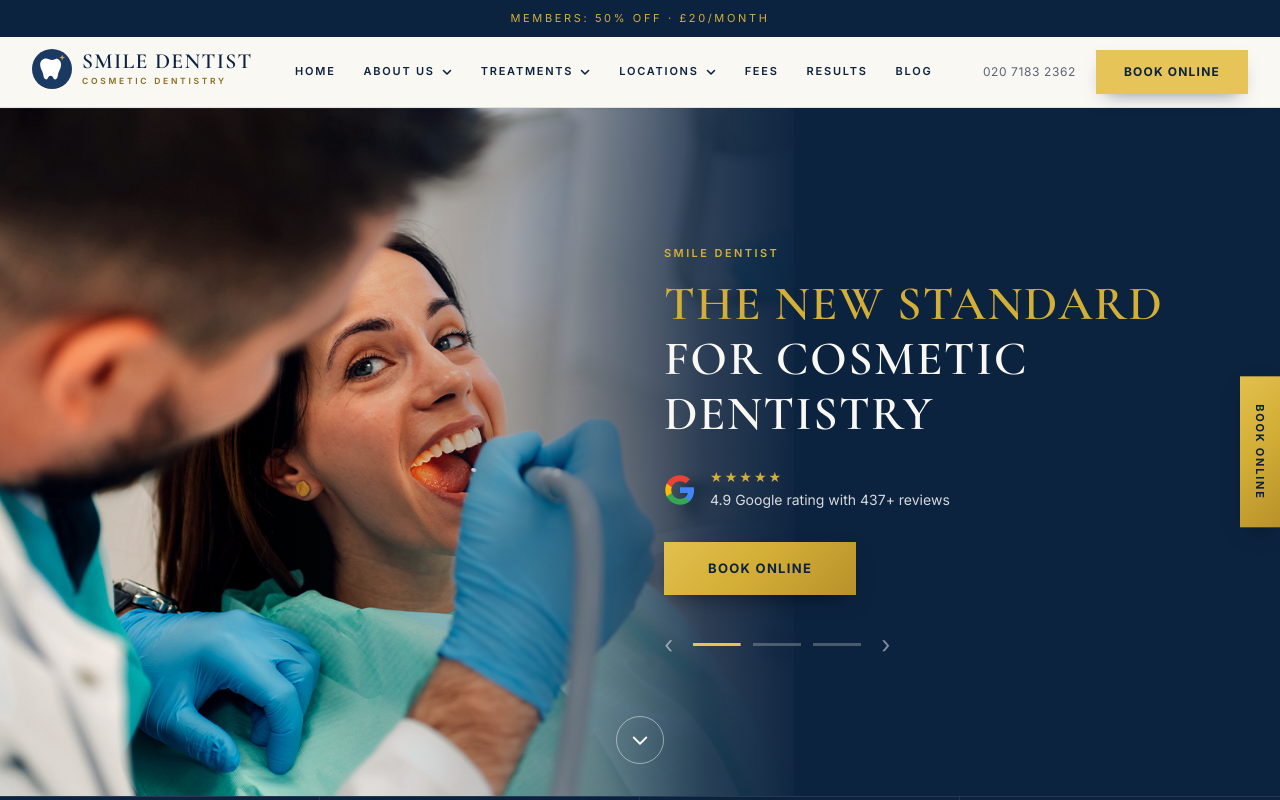
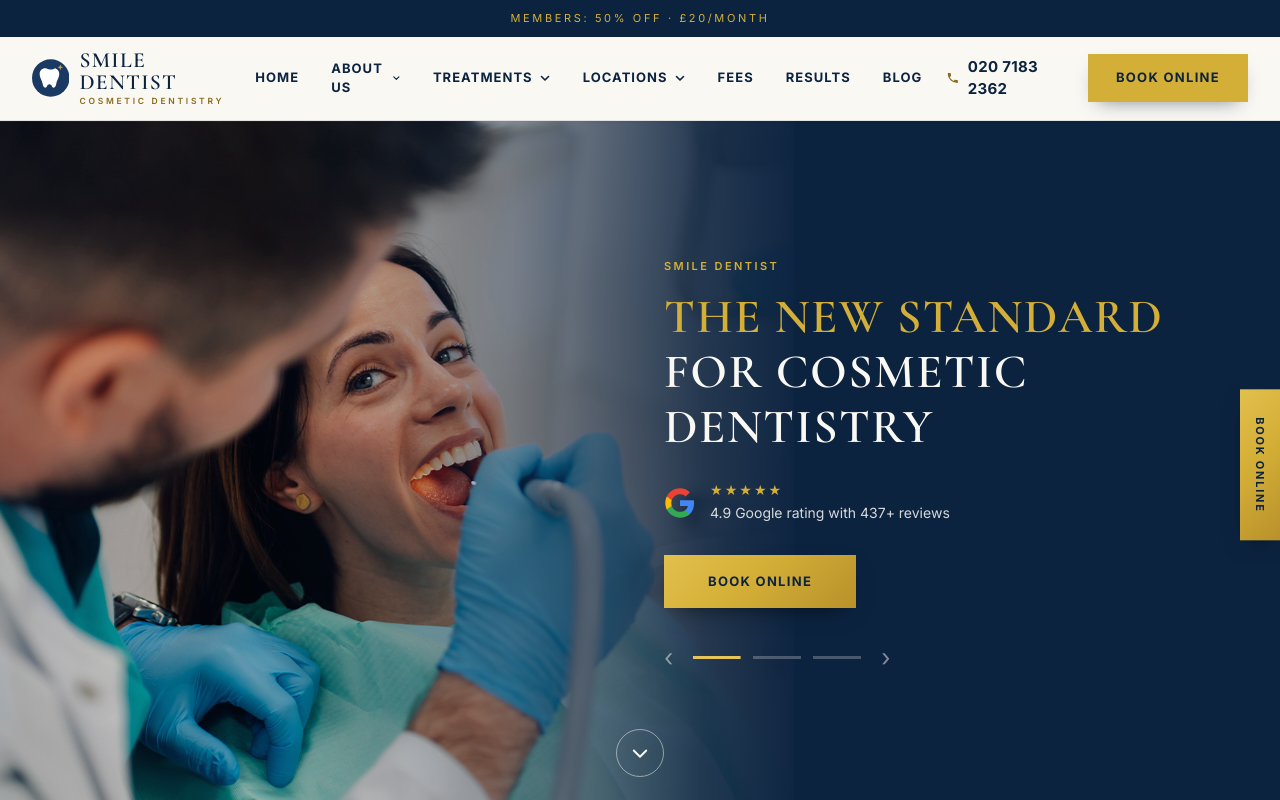
Before and after one commit to dubseoaws/smitel-dentist_new, a Next.js app: page / in a window 1280 px wide. Shown: the top 800 px of the page. Built offline with nearby package versions, Linux system fonts and the light colour scheme.

Commit message:
Uniform team portraits, larger header nav with visible phone, rebalanced hero overlay

```diff
--- a/app/globals.css
+++ b/app/globals.css
@@ -161,10 +161,10 @@
   background:
     linear-gradient(
       to right,
-      rgba(12, 35, 64, 0.06) 0%,
-      rgba(12, 35, 64, 0) 20%,
-      rgba(12, 35, 64, 0.28) 40%,
-      rgba(12, 35, 64, 0.85) 55%,
+      rgba(12, 35, 64, 0.22) 0%,
+      rgba(12, 35, 64, 0.12) 20%,
+      rgba(12, 35, 64, 0.42) 40%,
+      rgba(12, 35, 64, 0.88) 55%,
       var(--color-ink) 63%,
       var(--color-ink) 100%
     );
@@ -173,9 +173,9 @@
   .hero-fade {
     background: linear-gradient(
       to bottom,
-      rgba(12, 35, 64, 0.35) 0%,
-      rgba(12, 35, 64, 0.78) 45%,
-      rgba(12, 35, 64, 0.95) 100%
+      rgba(12, 35, 64, 0.45) 0%,
+      rgba(12, 35, 64, 0.82) 45%,
+      rgba(12, 35, 64, 0.96) 100%
     );
   }
 }
--- a/components/Header.tsx
+++ b/components/Header.tsx
@@ -17,6 +17,9 @@
   { label: "Contact Us", href: "/contact" },
   { label: "Membership", href: "/membership" },
 ];
+
+const NAV_LINK =
+  "px-4 py-2.5 font-label text-[13px] font-bold tracking-[0.08em] uppercase text-ink hover:text-gold-deep transition-colors";
 
 export default function Header() {
   const [open, setOpen] = useState(false);
@@ -60,7 +63,7 @@
             <nav className="hidden lg:flex items-center">
               <Link
                 href="/"
-                className="px-3.5 py-2 font-label text-[11px] font-semibold tracking-[0.16em] uppercase text-ink hover:text-gold-deep transition-colors"
+                className={NAV_LINK}
               >
                 Home
               </Link>
@@ -69,7 +72,7 @@
                 <Link
                   href="/team"
                   onClick={closeAll}
-                  className="px-3.5 py-2 font-label text-[11px] font-semibold tracking-[0.16em] uppercase text-ink hover:text-gold-deep transition-colors inline-flex items-center gap-1.5"
+                  className={`${NAV_LINK} inline-flex items-center gap-1.5`}
                 >
                   About Us
                   <svg
@@ -114,7 +117,7 @@
                 <Link
                   href="/treatments"
                   onClick={closeAll}
-                  className="px-3.5 py-2 font-label text-[11px] font-semibold tracking-[0.16em] uppercase text-ink hover:text-gold-deep transition-colors inline-flex items-center gap-1.5"
+                  className={`${NAV_LINK} inline-flex items-center gap-1.5`}
                 >
                   Treatments
                   <svg
@@ -193,7 +196,7 @@
                 <Link
                   href="/contact"
                   onClick={closeAll}
-                  className="px-3.5 py-2 font-label text-[11px] font-semibold tracking-[0.16em] uppercase text-ink hover:text-gold-deep transition-colors inline-flex items-center gap-1.5"
+                  className={`${NAV_LINK} inline-flex items-center gap-1.5`}
                 >
                   Locations
                   <svg
@@ -237,23 +240,31 @@
                 <Link
                   key={link.href}
                   href={link.href}
-                  className="px-3.5 py-2 font-label text-[11px] font-semibold tracking-[0.16em] uppercase text-ink hover:text-gold-deep transition-colors"
+                  className={NAV_LINK}
                 >
                   {link.label}
                 </Link>
               ))}
             </nav>
 
-            <div className="hidden lg:flex items-center gap-3">
+            <div className="hidden lg:flex items-center gap-4">
               <a
                 href={SITE.phoneHref}
-                className="font-label text-xs tracking-wider text-ink-soft hover:text-ink transition-colors px-2"
+                className="flex items-center gap-2 font-label text-[15px] font-bold tracking-[0.02em] text-ink hover:text-gold-deep transition-colors px-2"
               >
+                <svg
+                  viewBox="0 0 24 24"
+                  className="h-4 w-4 text-gold-deep"
+                  fill="currentColor"
+                  aria-hidden
+                >
+                  <path d="M6.6 10.8a15.1 15.1 0 0 0 6.6 6.6l2.2-2.2a1 1 0 0 1 1-.24 11.4 11.4 0 0 0 3.6.58 1 1 0 0 1 1 1V20a1 1 0 0 1-1 1A17 17 0 0 1 3 4a1 1 0 0 1 1-1h3.5a1 1 0 0 1 1 1c0 1.25.2 2.46.58 3.6a1 1 0 0 1-.25 1l-2.23 2.2Z" />
+                </svg>
                 {SITE.phone}
               </a>
               <Link
                 href="/booking"
-                className="bg-gold-bright text-ink whitespace-nowrap px-7 py-3.5 font-label text-xs font-bold tracking-[0.1em] uppercase shadow-[0_8px_20px_-10px_rgba(12,35,64,0.6)] hover:bg-ink hover:text-ivory transition-colors"
+                className="bg-gold text-ink whitespace-nowrap px-7 py-3.5 font-label text-[13px] font-bold tracking-[0.1em] uppercase shadow-[0_8px_20px_-10px_rgba(12,35,64,0.6)] hover:bg-ink hover:text-ivory transition-colors"
               >
                 Book Online
               </Link>
--- a/components/Hero.tsx
+++ b/components/Hero.tsx
@@ -85,7 +85,7 @@
               alt={slide.alt}
               fill
               priority={i === 0}
-              className="object-cover object-top brightness-[1.1] contrast-[1.1] saturate-[1.15]"
+              className="object-cover object-top brightness-[1.02] contrast-[1.06] saturate-[1.08]"
               sizes="(max-width: 1024px) 100vw, 62vw"
             />
           </div>
--- a/components/TeamGrid.tsx
+++ b/components/TeamGrid.tsx
@@ -18,17 +18,17 @@
           className="group relative block overflow-hidden bg-white border border-ink/10 hover:-translate-y-1 hover:shadow-2xl hover:shadow-ink/8 hover:border-gold/50 transition-all duration-300"
         >
           {member.image ? (
-            <div className="relative aspect-[4/5] overflow-hidden bg-cream">
+            <div className="relative aspect-[3/4] overflow-hidden bg-cream">
               <Image
                 src={member.image}
                 alt={`${member.name} - ${member.role} at Smile Dentist South Kensington`}
                 fill
-                className="object-contain object-bottom group-hover:scale-[1.03] transition-transform duration-700"
+                className="object-cover object-[center_15%] group-hover:scale-[1.03] transition-transform duration-700"
                 sizes="(max-width: 640px) 100vw, (max-width: 1024px) 50vw, 33vw"
               />
             </div>
           ) : member.video ? (
-            <div className="relative aspect-[4/5] overflow-hidden bg-cream">
+            <div className="relative aspect-[3/4] overflow-hidden bg-cream">
               <video
                 autoPlay
                 muted
@@ -36,14 +36,14 @@
                 playsInline
                 preload="metadata"
                 aria-label={`${member.name} - ${member.role} at Smile Dentist South Kensington`}
-                className="absolute inset-0 h-full w-full object-contain object-bottom group-hover:scale-[1.03] transition-transform duration-700"
+                className="absolute inset-0 h-full w-full object-cover object-[center_15%] group-hover:scale-[1.03] transition-transform duration-700"
               >
                 <source src={mp4Of(member.video)} type="video/mp4" />
                 <source src={member.video} type="video/webm" />
               </video>
             </div>
           ) : (
-            <div className="aspect-[4/5] bg-cream flex items-center justify-center">
+            <div className="aspect-[3/4] bg-cream flex items-center justify-center">
               <span className="font-display text-6xl font-bold text-gold-deep/30">
                 {member.name
                   .split(" ")
```
